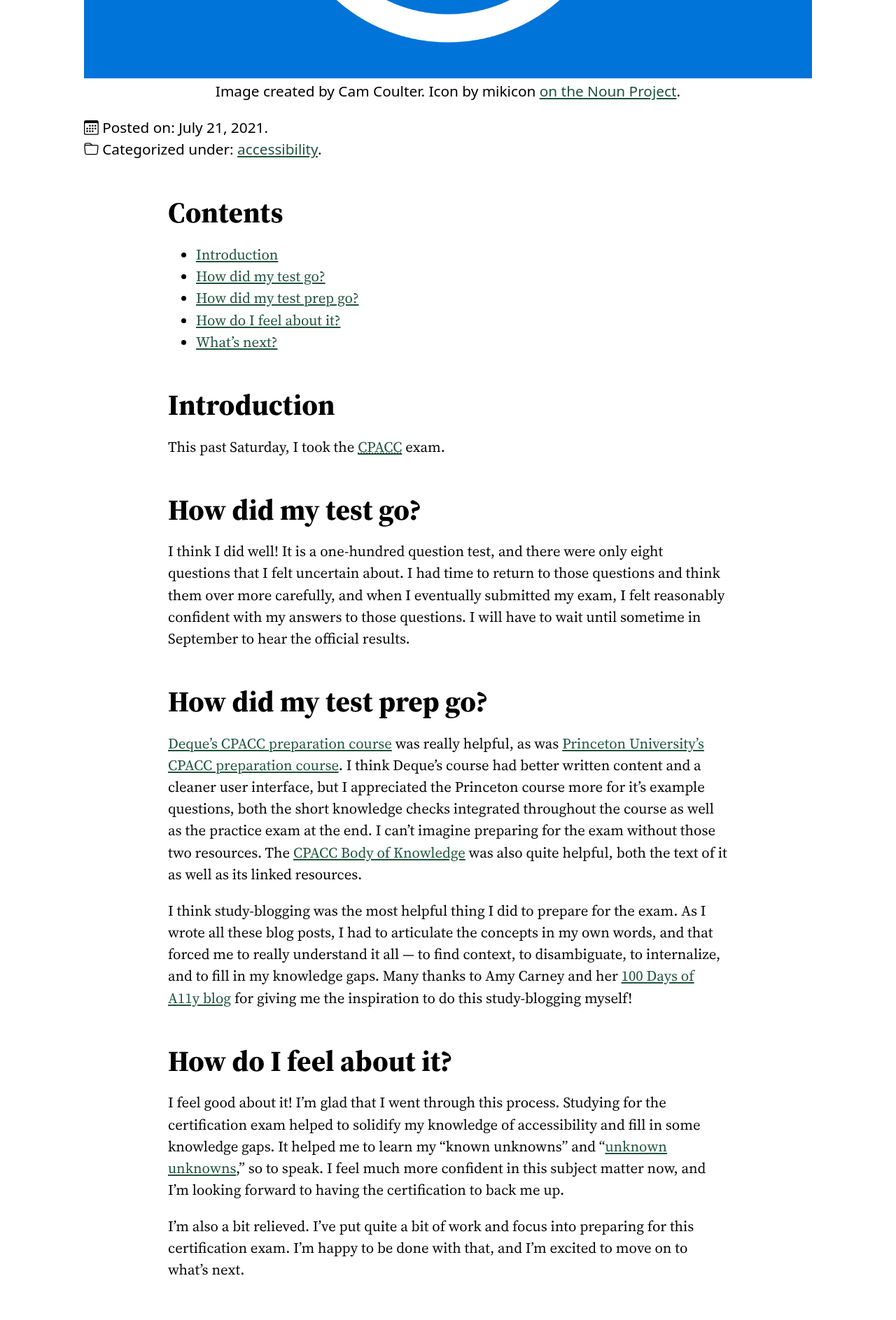
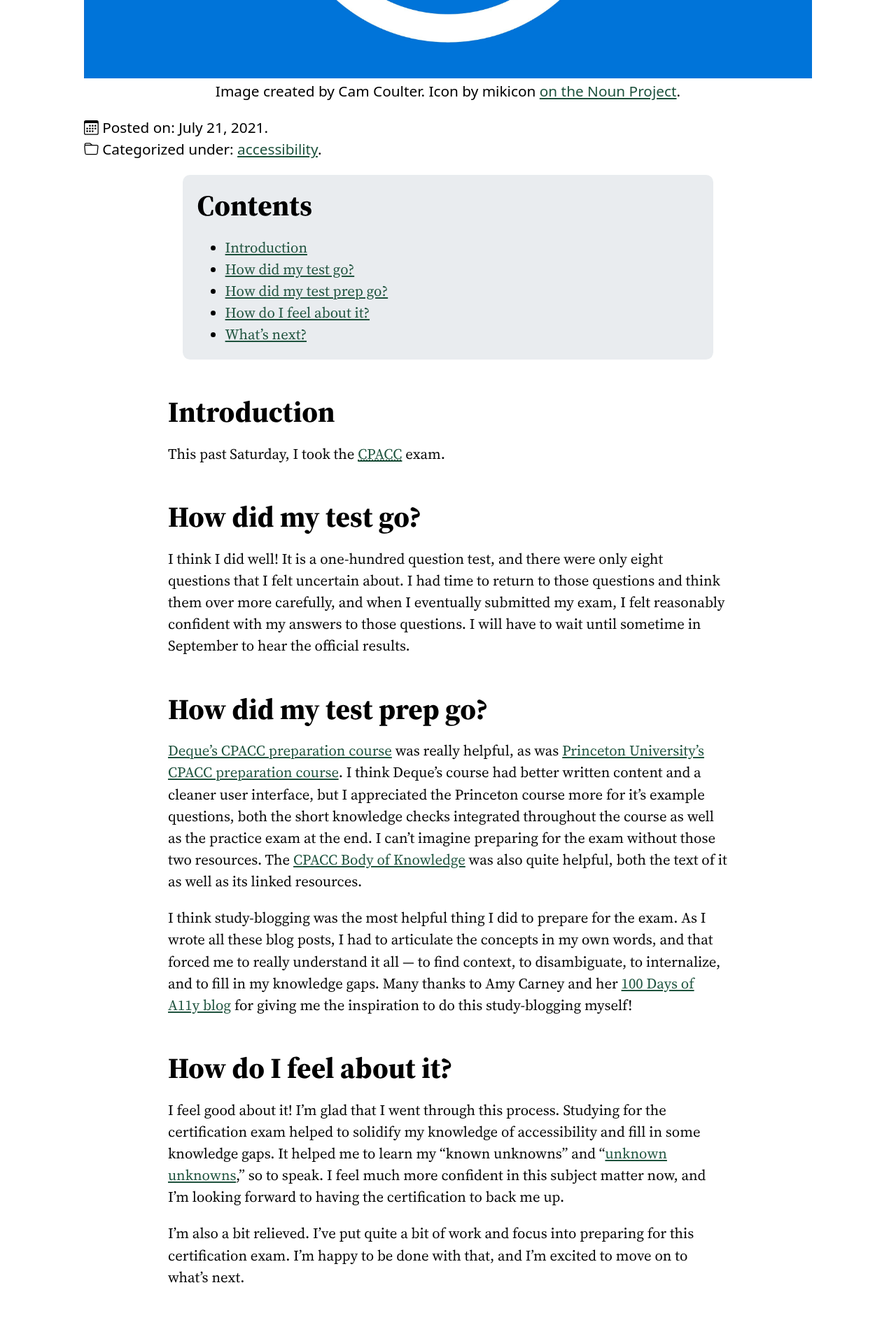
Before and after one commit to cncoulter/camcoulter.com, a Jekyll site: the page built from collections/_posts/2021-07-21-CPACC-Reflection.md, in a window 1280 px wide. Shown: the part 787-2674 px from the top of the page at 70% size. Built offline with Jekyll 4.4.1, drawn with Linux system fonts in a browser that asks for light colours; some web fonts are replaced; the table of contents is made by our own code.

Commit message:
Update blog post TOC

```diff
--- a/_layouts/post.html
+++ b/_layouts/post.html
@@ -52,9 +52,13 @@ layout: default
 
 	<div class="article_container">
 
-		{% if page.toc == true %}<h2>Contents</h2>{% endif %}
+		{% if page.toc == true %}
+		<div class="raised">
+			<h2>Contents</h2>
 
-		{{ content | toc_only }}
+			{{ content | toc_only }}
+		</div>
+		{% endif %}
 
 		{{ content }}
 
```
